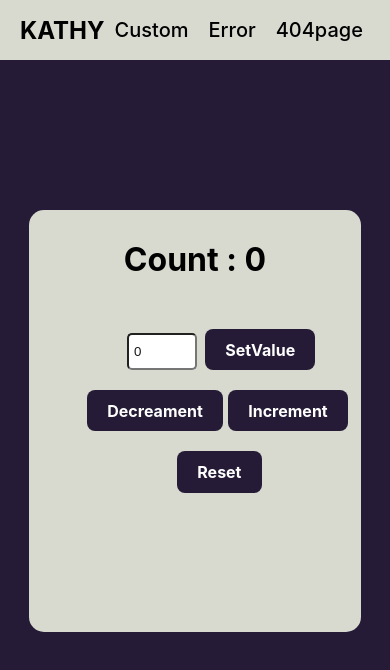
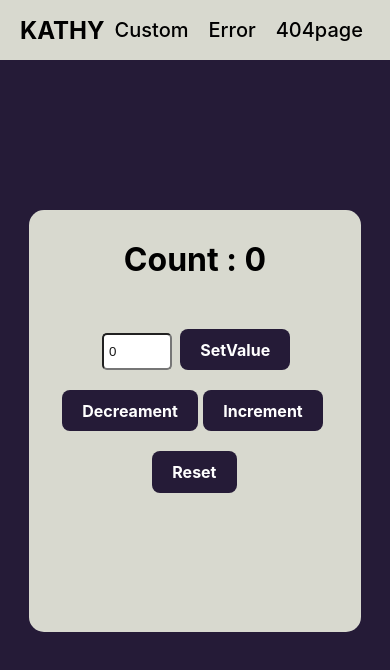
Before and after one commit to Kathy-kay/Exam-Project, a React (Vite) app: page / in a window 390 px wide. Shown: the top 670 px of the page. Built offline with nearby package versions, Linux system fonts and the light colour scheme.

Commit message:
changed the nav padding in the media query

```diff
--- a/src/index.css
+++ b/src/index.css
@@ -103,11 +103,9 @@ input{
   .custom-section h1{
     text-align: center;
   }
-  .btn{
-    padding-left: 50px;
-  }
+
   nav{
-    padding-inline: 20px;
+    padding-left: 20px;
   }
   nav ul li{
     margin: 10px;
```
